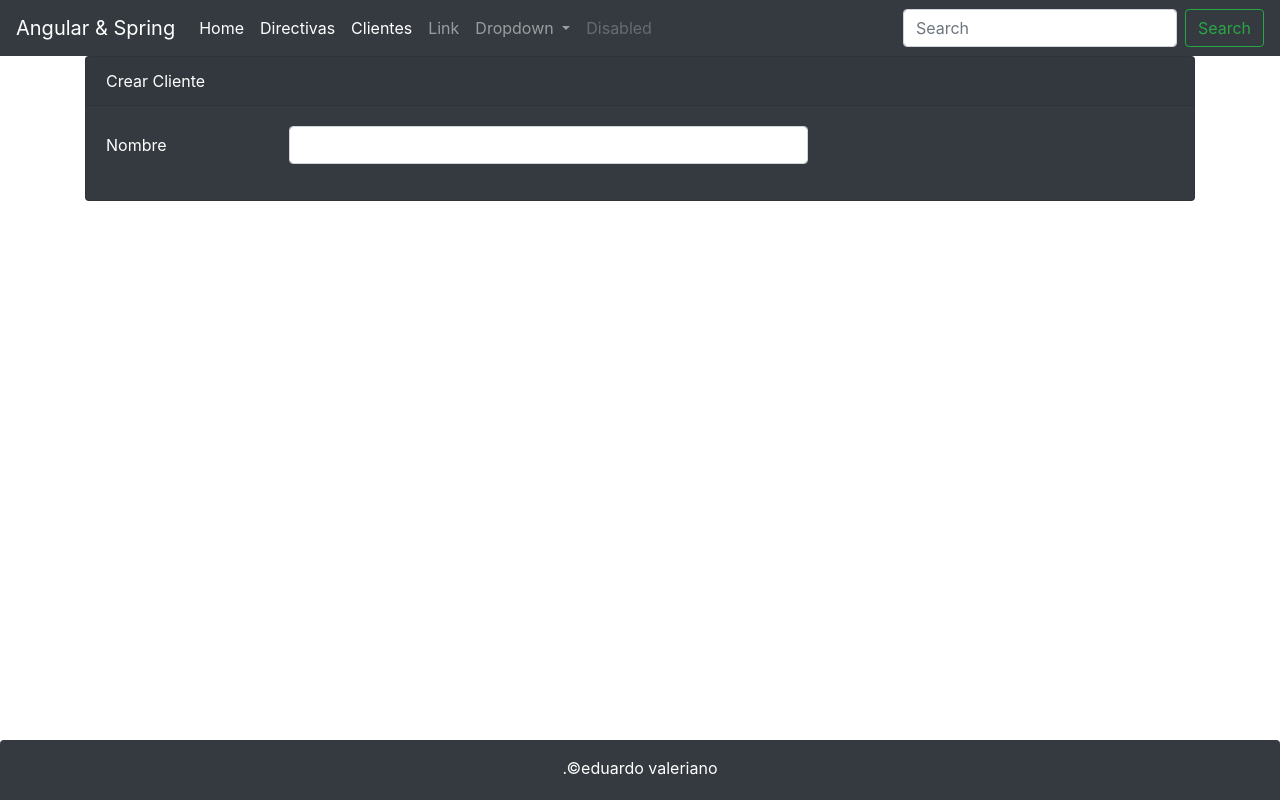
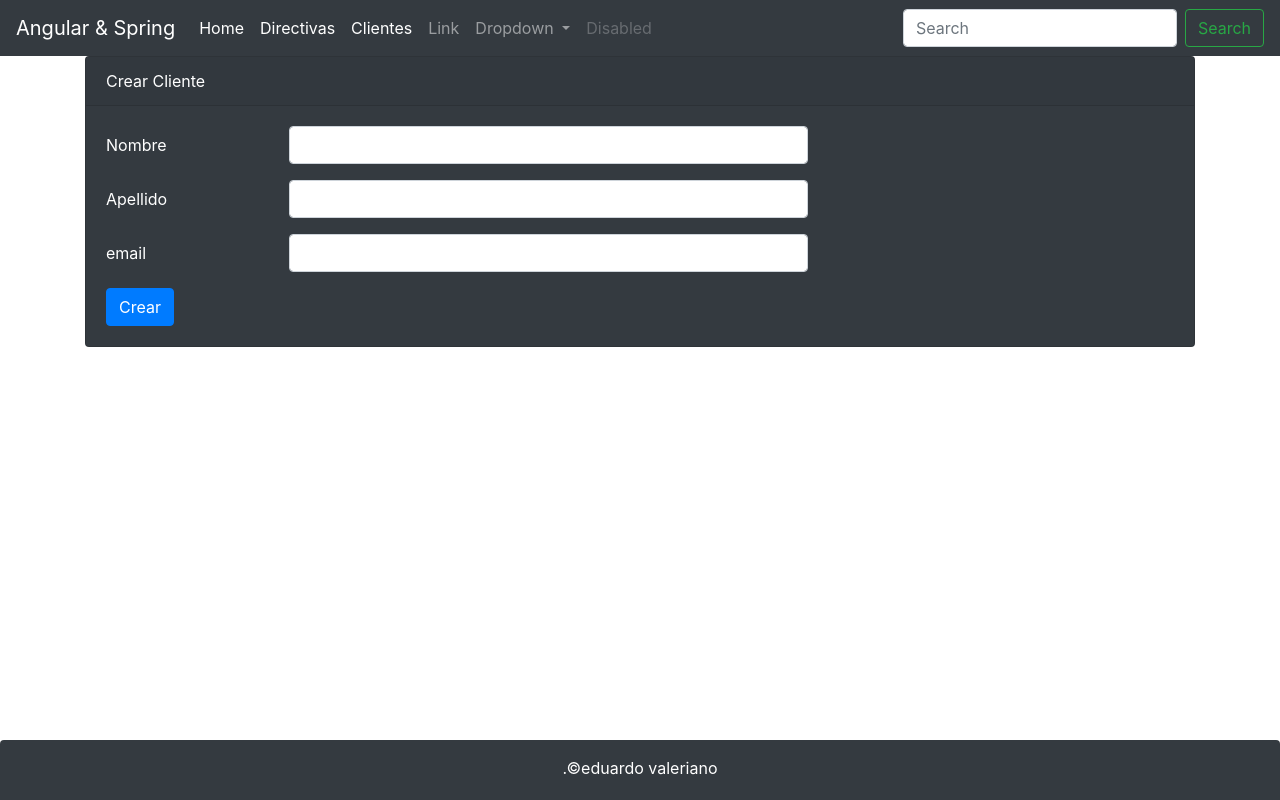
Before and after one commit to lalovaleriano/SpringBootAngular, an Angular app in the folder app-clientes/: page /clientes/form in a window 1280 px wide. Built offline with nearby package versions, Linux system fonts and the light colour scheme.

Commit message:
se agrego el metodo (click)
el boton nos trae todo el objeto lleno de los formularios

```diff
--- a/app-clientes/src/app/clientes/form.component.html
+++ b/app-clientes/src/app/clientes/form.component.html
@@ -2,13 +2,32 @@
 <div class="card-header">{{title}}</div>
 <div class="card-body" >
 
-    <form >
+    <form  ng-submite ="create()">
         <div class="form-group row">
             <label for="nombre" class="col-form-label col-sm-2">Nombre</label>
             <div class="col-sm-6">
                 <input type="text" class="form-control" [(ngModel)]="cliente.nombre" name ="nombre">
             </div>
         </div>
+
+        <div class="form-group row">
+                <label for="apellido" class="col-form-label col-sm-2">Apellido</label>
+                <div class="col-sm-6">
+                    <input type="text" class="form-control" [(ngModel)]="cliente.apellido" name ="apellido">
+                </div>
+            </div>
+
+            <div class="form-group row">
+                    <label for="email" class="col-form-label col-sm-2">email</label>
+                    <div class="col-sm-6">
+                        <input type="text" class="form-control" [(ngModel)]="cliente.email" name ="email">
+                    </div>
+                </div>
+
+        <div>
+            <button class="btn btn-primary" role="button" (click) = 'create()' >Crear</button>
+        </div>
+
     </form>
 
 </div>
--- a/app-clientes/src/index.html
+++ b/app-clientes/src/index.html
@@ -16,5 +16,7 @@
   <script src="https://code.jquery.com/jquery-3.3.1.slim.min.js" integrity="sha384-q8i/X+965DzO0rT7abK41JStQIAqVgRVzpbzo5smXKp4YfRvH+8abtTE1Pi6jizo" crossorigin="anonymous"></script>
 <script src="https://cdnjs.cloudflare.com/ajax/libs/popper.js/1.14.7/umd/popper.min.js" integrity="sha384-UO2eT0CpHqdSJQ6hJty5KVphtPhzWj9WO1clHTMGa3JDZwrnQq4sF86dIHNDz0W1" crossorigin="anonymous"></script>
   <script src="https://stackpath.bootstrapcdn.com/bootstrap/4.3.1/js/bootstrap.min.js" integrity="sha384-JjSmVgyd0p3pXB1rRibZUAYoIIy6OrQ6VrjIEaFf/nJGzIxFDsf4x0xIM+B07jRM" crossorigin="anonymous"></script>
+  <script src="https://www.google.com/recaptcha/api.js?render=_reCAPTCHA_site_key"></script>
+
 </body>
 </html>
```
